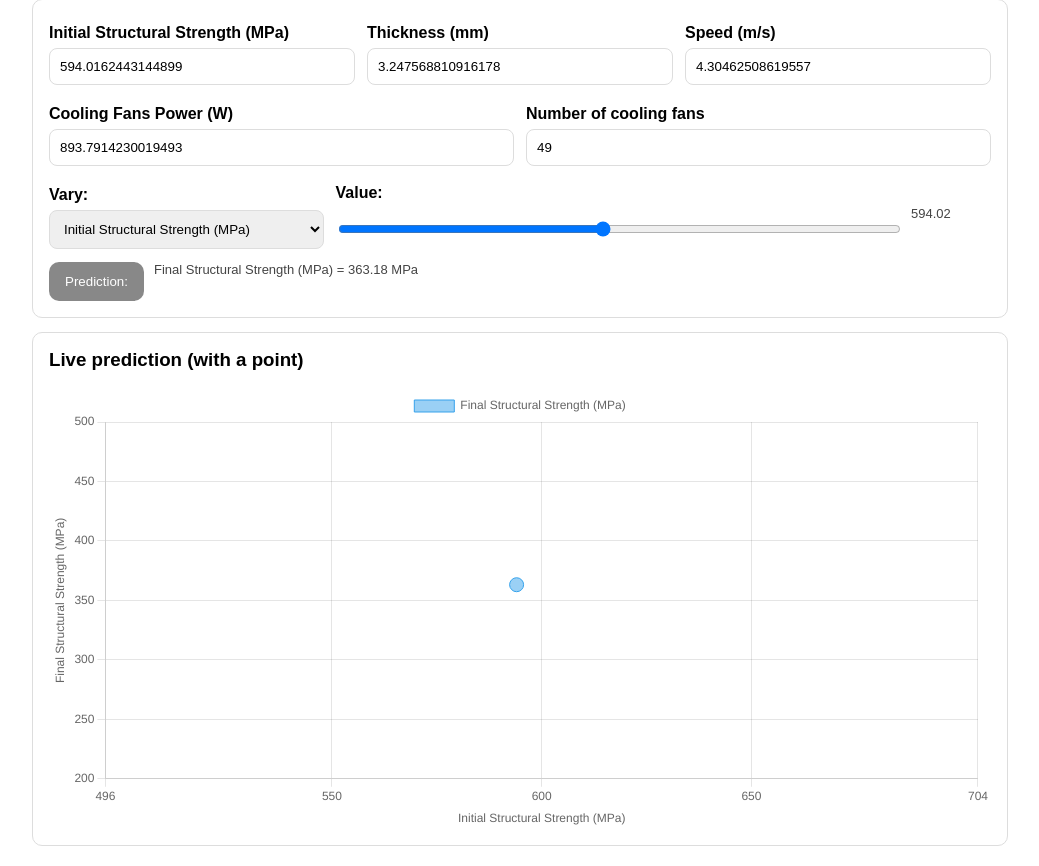
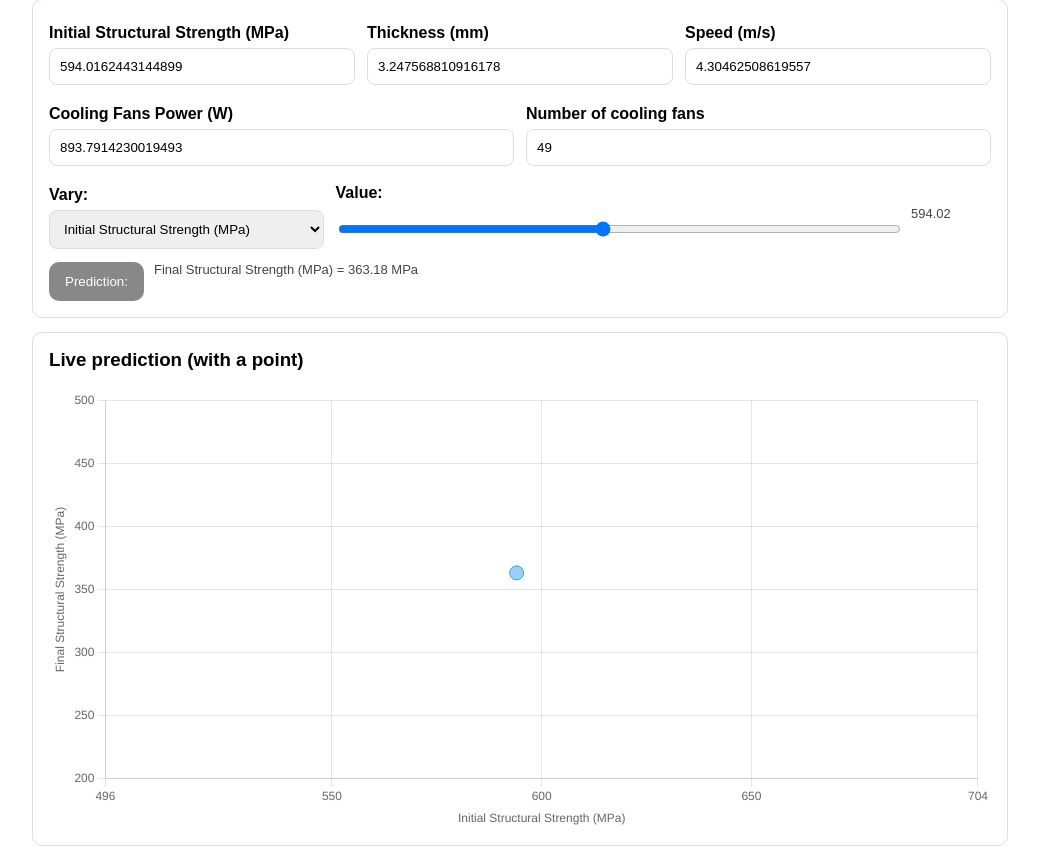
Before and after one commit to sm127-stack/calc, a Flask app: page /guest in a window 1280 px wide. Shown: the part 170-1036 px from the top of the page, without its empty margins (120-1159 px from the left). Run offline with Flask 3, Linux system fonts and the light colour scheme.

Commit message:
Update calculator.html

```diff
--- a/templates/calculator.html
+++ b/templates/calculator.html
@@ -190,6 +190,9 @@ class CalculatorUI {
       },
       options: {
         animation: false,
+        plugins: {
+          legend: { display: false }
+        },
         scales: {
           x: {
             title: { display: true, text: this.features[0] }
```
